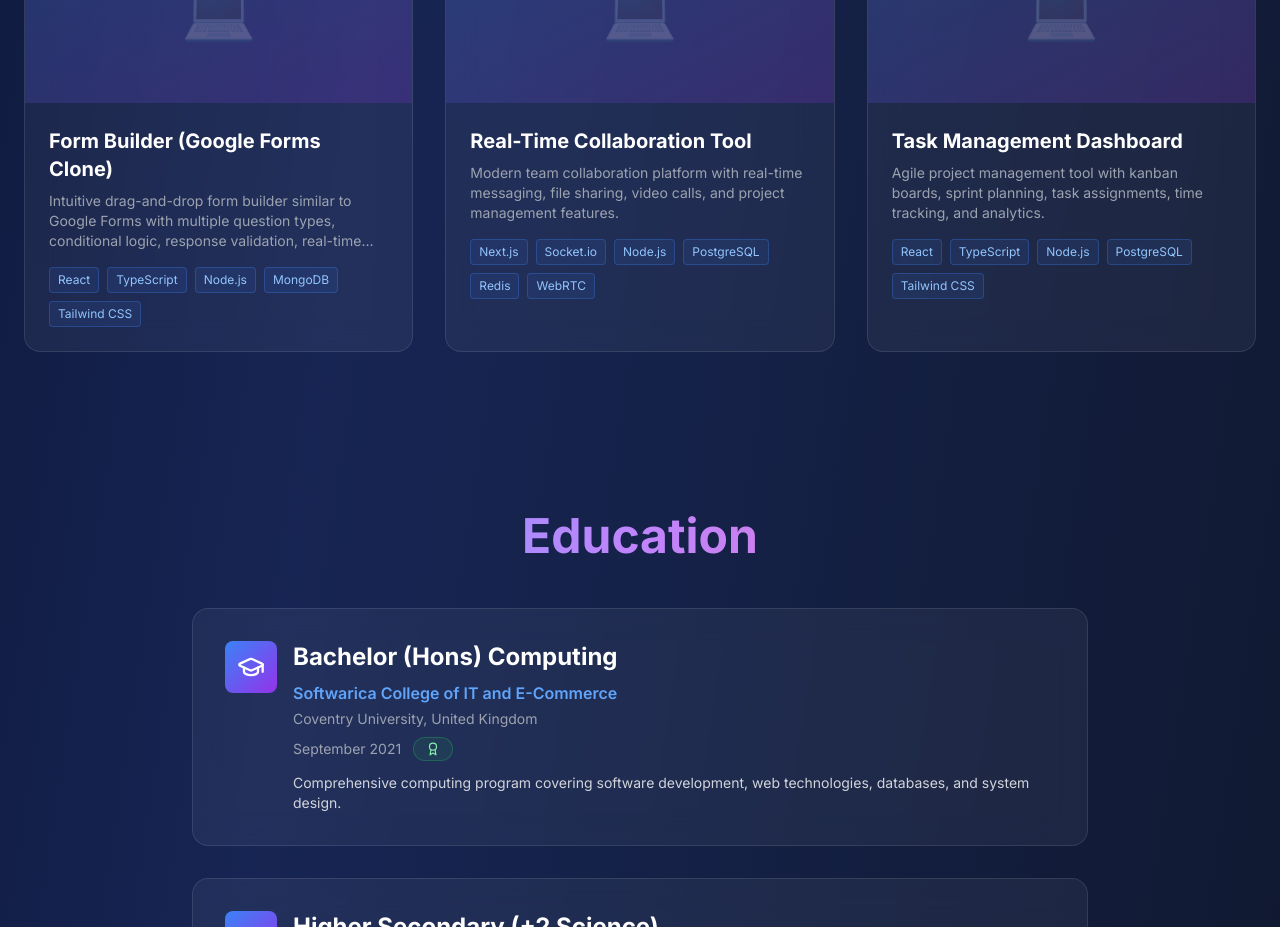
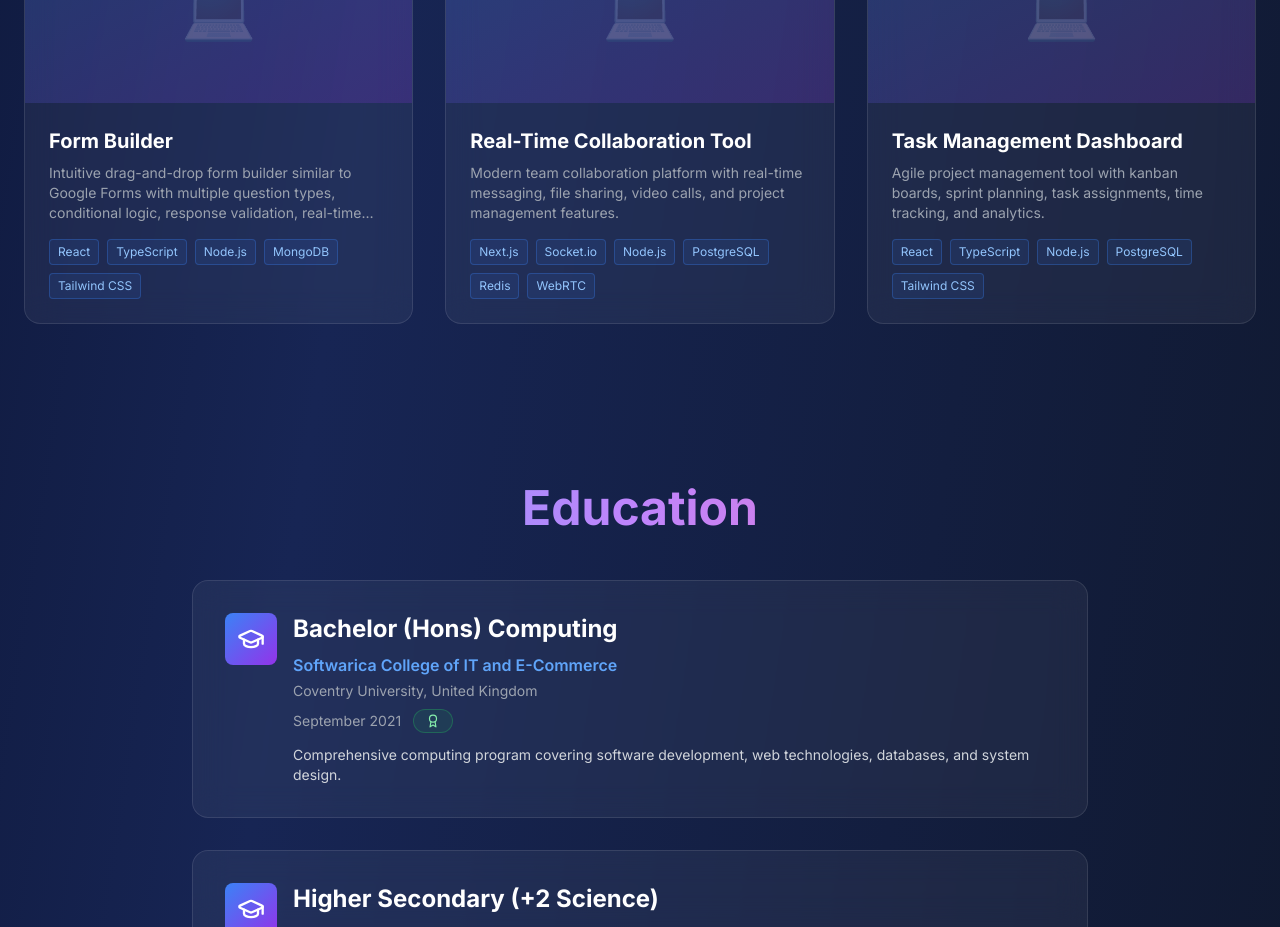
Before and after one commit to roshan-githubb/portfolio_roshan_budhathoki, a Next.js app: page / in a window 1280 px wide. Shown: the part 5880-6807 px from the top of the page. Built offline with nearby package versions, Linux system fonts and the light colour scheme.

Commit message:
Removed paranthesis and value

```diff
--- a/components/Projects.tsx
+++ b/components/Projects.tsx
@@ -31,7 +31,7 @@ const Projects = () => {
       featured: true,
     },
     {
-      title: 'Form Builder (Google Forms Clone)',
+      title: 'Form Builder',
       description: 'Intuitive drag-and-drop form builder similar to Google Forms with multiple question types, conditional logic, response validation, real-time collaboration, and analytics dashboard.',
       technologies: ['React', 'TypeScript', 'Node.js', 'MongoDB', 'Tailwind CSS'],
       featured: false,
```
